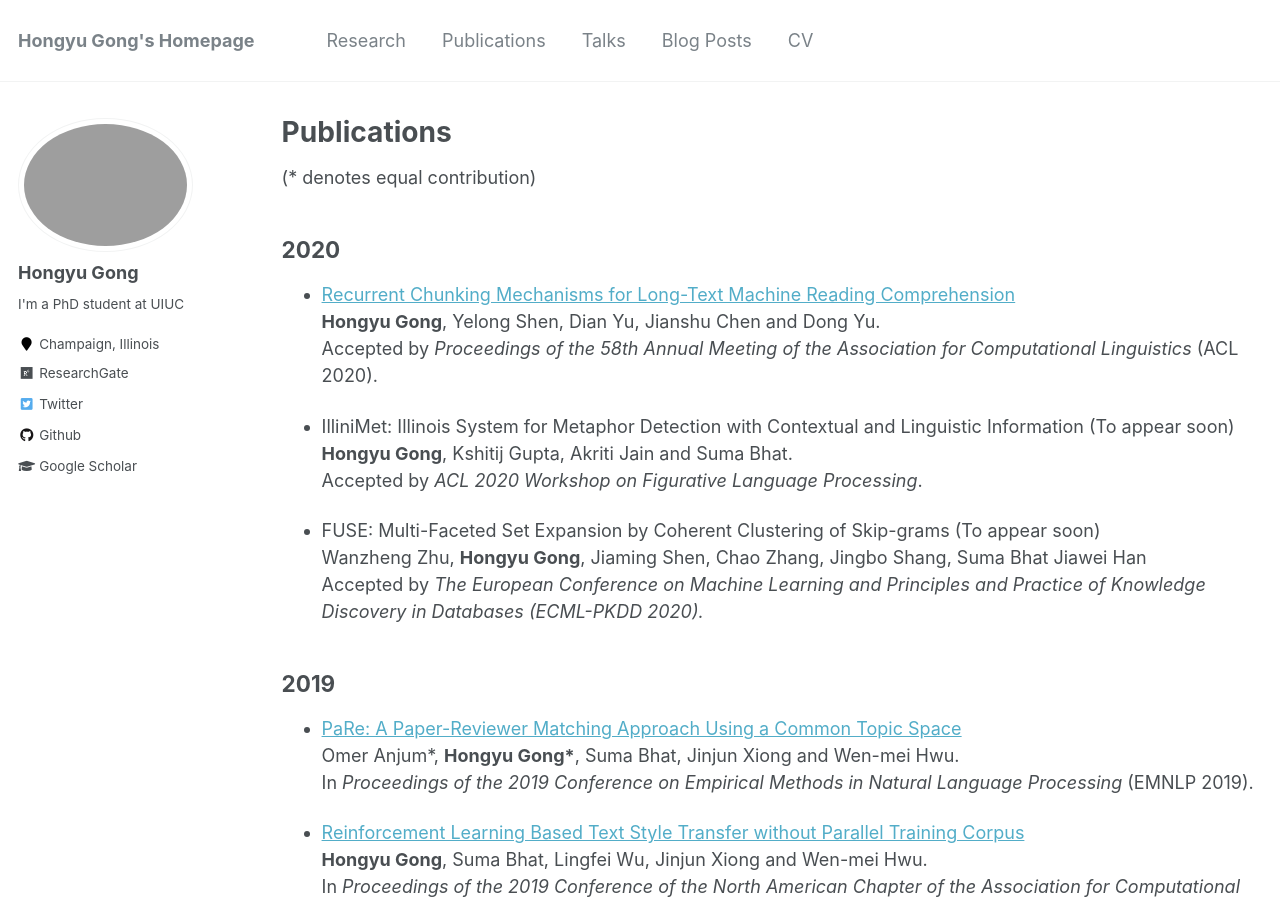
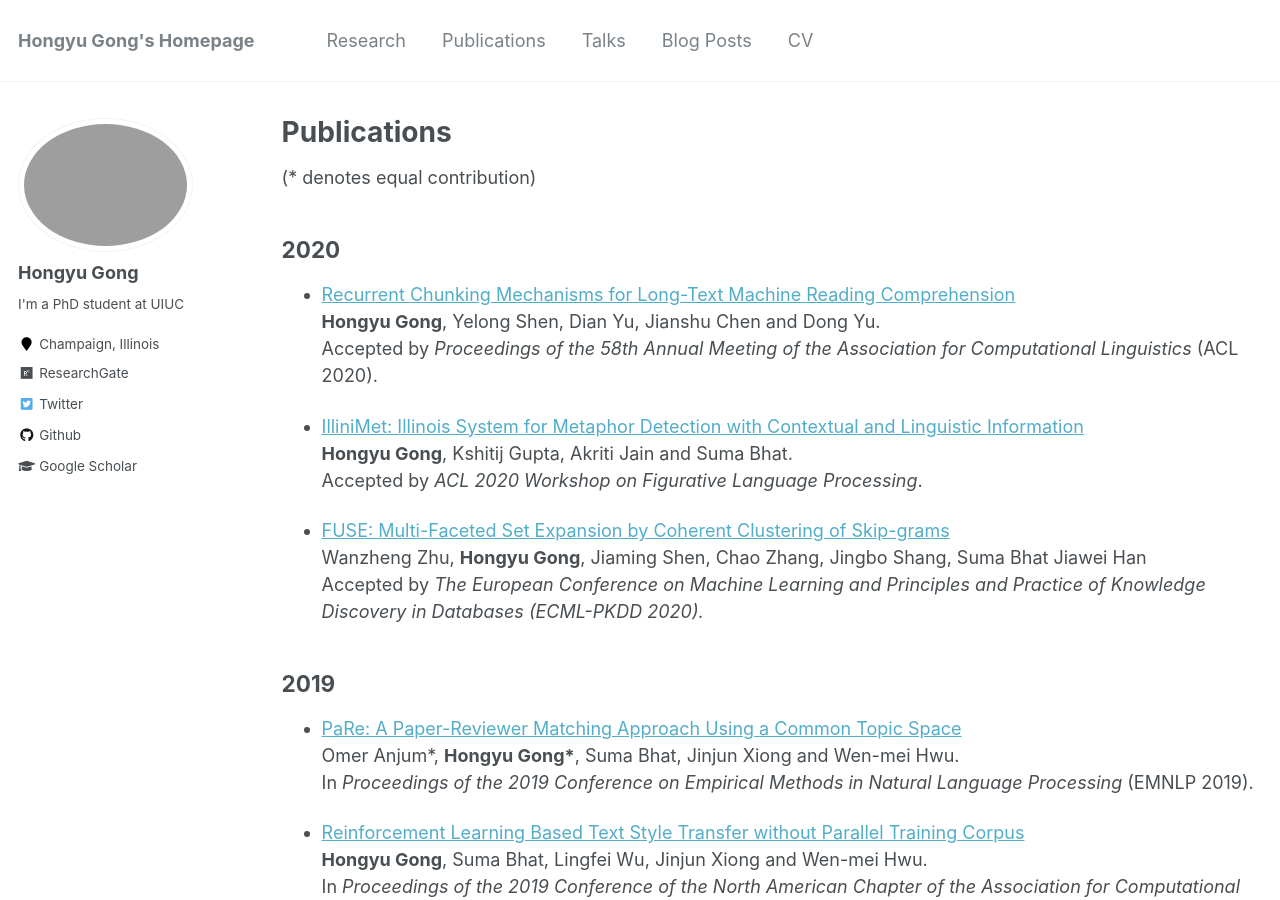
Before and after one commit to HongyuGong/HongyuGong.github.io, a Jekyll site: the page built from _pages/publications.md, in a window 1280 px wide and 900 px high. Built offline with Jekyll 4.4.1, drawn with Linux system fonts in a browser that asks for light colours.

Commit message:
Update publications.md

```diff
--- a/_pages/publications.md
+++ b/_pages/publications.md
@@ -18,15 +18,15 @@ author_profile: true
 (\* denotes equal contribution)
 
 ## 2020
-* [Recurrent Chunking Mechanisms for Long-Text Machine Reading Comprehension](https://arxiv.org/abs/2005.08056) <br>
+* [Recurrent Chunking Mechanisms for Long-Text Machine Reading Comprehension](https://www.aclweb.org/anthology/2020.acl-main.603/) <br>
 <b>Hongyu Gong</b>, Yelong Shen, Dian Yu, Jianshu Chen and Dong Yu. <br>
 Accepted by <i>Proceedings of the 58th Annual Meeting of the Association for Computational Linguistics</i> (ACL 2020).
 
-* IlliniMet: Illinois System for Metaphor Detection with Contextual and Linguistic Information (To appear soon) <br>
+* [IlliniMet: Illinois System for Metaphor Detection with Contextual and Linguistic Information](https://www.aclweb.org/anthology/2020.figlang-1.21/) <br>
 <b>Hongyu Gong</b>, Kshitij Gupta, Akriti Jain and Suma Bhat. <br>
 Accepted by <i> ACL 2020 Workshop on Figurative Language Processing</i>.
 
-* FUSE: Multi-Faceted Set Expansion by Coherent Clustering of Skip-grams (To appear soon) <br>
+* [FUSE: Multi-Faceted Set Expansion by Coherent Clustering of Skip-grams](https://arxiv.org/abs/1910.04345) <br>
 Wanzheng Zhu, <b>Hongyu Gong</b>, Jiaming Shen, Chao Zhang, Jingbo Shang, Suma Bhat Jiawei Han <br>
 Accepted by <i>The European Conference on Machine Learning and Principles and Practice of Knowledge Discovery in Databases (ECML-PKDD 2020)<i>.
 
```
